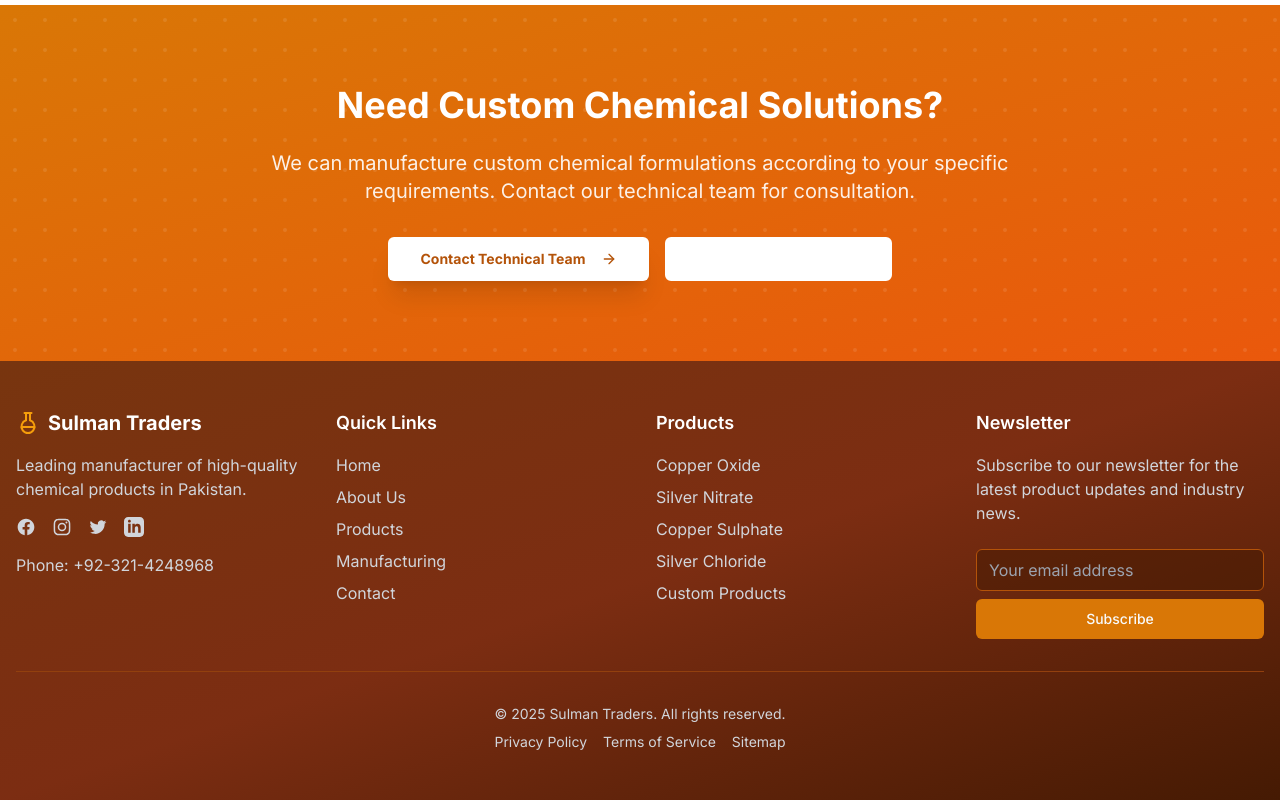
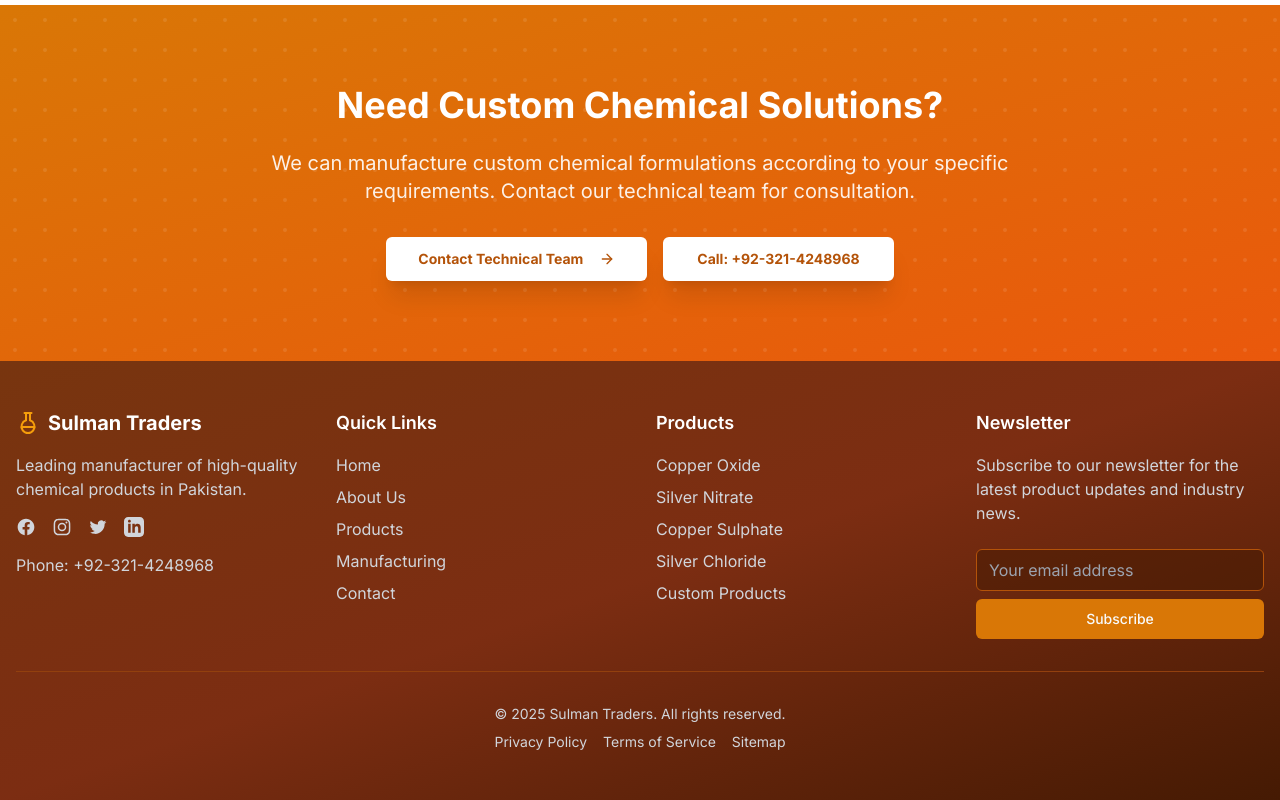
Before and after one commit to MuhammadAbdullah9999/copper-oxide-pakistan, a Next.js app: page /products in a window 1280 px wide. Shown: the part 2139-2939 px from the top of the page. Built offline with nearby package versions, Linux system fonts and the light colour scheme.

Commit message:
fix button color

```diff
--- a/app/products/page.tsx
+++ b/app/products/page.tsx
@@ -238,7 +238,10 @@ export default function ProductsPage() {
                   </Button>
                 </Link>
                 <Link href="tel:+923214248968">
-                  <Button size="lg" variant="outline" className="border-2 border-white text-white hover:bg-white/10 backdrop-blur-sm">
+                  <Button
+                    size="lg"
+                    className="border-2 border-white bg-white text-amber-700 shadow-xl transition-all hover:bg-gray-50 hover:text-amber-800 font-bold"
+                  >
                     Call: +92-321-4248968
                   </Button>
                 </Link>
```
